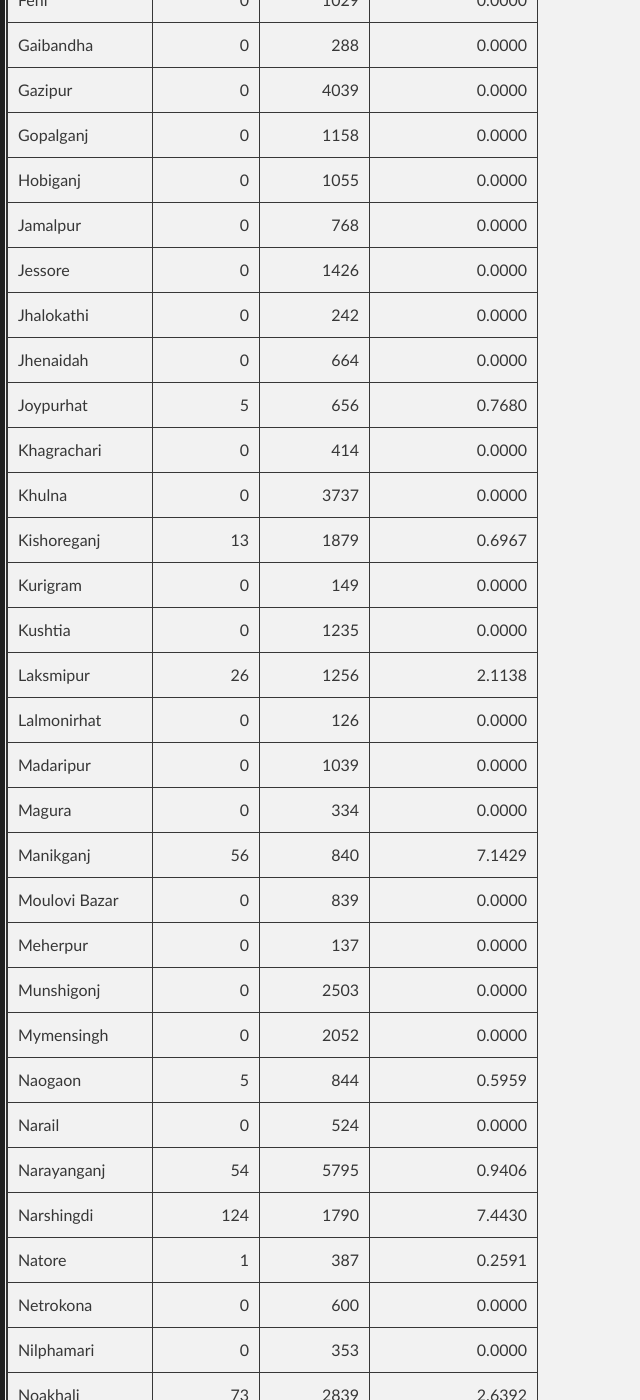
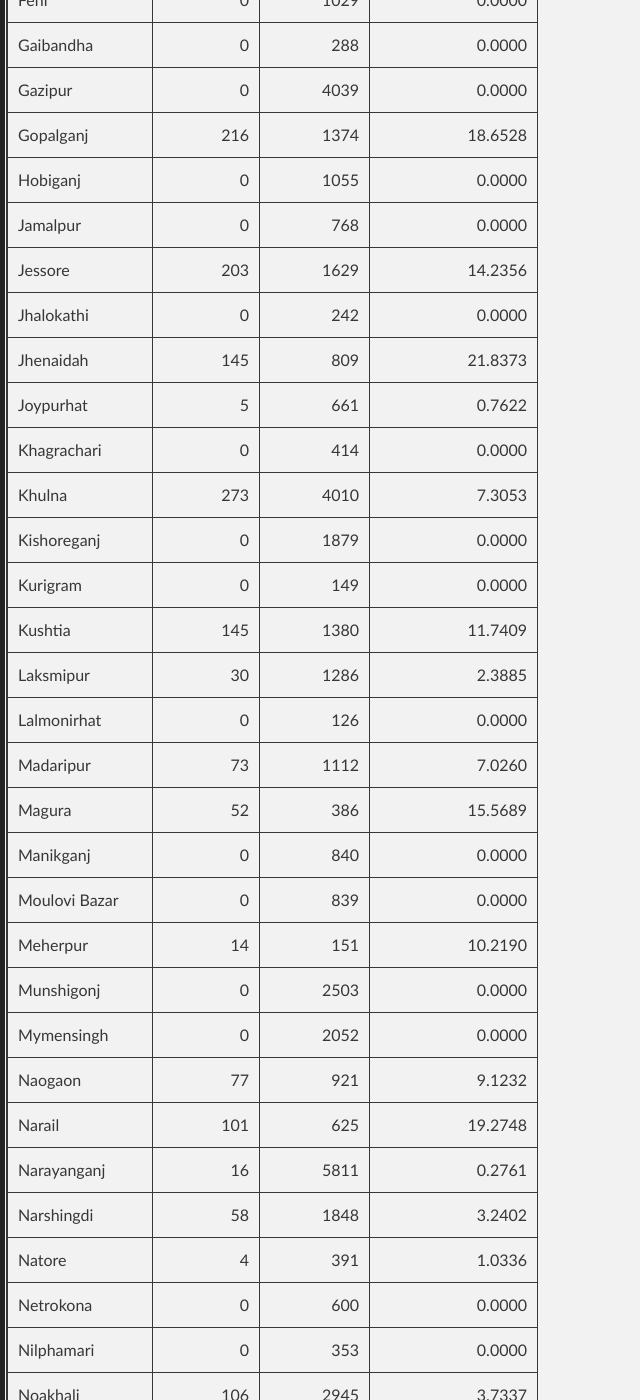
Before and after one commit to promitbasak/covid19bd, a Jekyll site: the page index.html, which Jekyll copies as it is, in a window 1280 px wide and 1400 px high, scrolled down 4931 px. Shown: the whole window, without its empty margins (0-640 px from the left). Built offline with Jekyll 4.4.1, drawn with Linux system fonts in a browser that asks for light colours; some of the changed text lies outside the part shown.

Commit message:
Update index.html

```diff
--- a/index.html
+++ b/index.html
@@ -67,21 +67,21 @@
 </tr></thead>
 <tbody>
 <tr>
-<td>2020-07-23</td>
-<td align="right">2856</td>
-<td align="right">50</td>
-<td align="right">2008</td>
-<td align="right">12398</td>
-<td align="right">216110</td>
-<td align="right">2801</td>
-<td align="right">119210</td>
-<td align="right">94099</td>
-<td align="right">1081682</td>
-<td align="right">1.2961</td>
-<td align="right">0.0235</td>
-<td align="right">19.9791</td>
-<td align="right">1200.6111</td>
-<td align="right">15.5611</td>
+<td>2020-07-26</td>
+<td align="right">2275</td>
+<td align="right">54</td>
+<td align="right">0</td>
+<td align="right">10078</td>
+<td align="right">223453</td>
+<td align="right">2928</td>
+<td align="right">122090</td>
+<td align="right">98435</td>
+<td align="right">1114233</td>
+<td align="right">1.3103</td>
+<td align="right">0.0240</td>
+<td align="right">20.0544</td>
+<td align="right">1241.4056</td>
+<td align="right">16.2667</td>
 </tr>
 </tbody>
 </table>
@@ -89,27 +89,27 @@
         <h3>Graphs:</h3>
         <div class="photo-album">
       <div>
-        <img src="https://raw.githubusercontent.com/promitbasak/Covid-19_bd_extended/master/assests/2020-07-23/Figure_1.png">
+        <img src="https://raw.githubusercontent.com/promitbasak/Covid-19_bd_extended/master/assests/2020-07-26/Figure_1.png">
         <h5>Overall Condition</h5>
       </div>
       <div>
-        <img src="https://raw.githubusercontent.com/promitbasak/Covid-19_bd_extended/master/assests/2020-07-23/Figure_2.png">
+        <img src="https://raw.githubusercontent.com/promitbasak/Covid-19_bd_extended/master/assests/2020-07-26/Figure_2.png">
         <h5>Total Cases</h5>
       </div>
       <div>
-        <img src="https://raw.githubusercontent.com/promitbasak/Covid-19_bd_extended/master/assests/2020-07-23/Figure_8.png">
+        <img src="https://raw.githubusercontent.com/promitbasak/Covid-19_bd_extended/master/assests/2020-07-26/Figure_8.png">
         <h5>Total Deaths</h5>
       </div>
       <div>
-        <img src="https://raw.githubusercontent.com/promitbasak/Covid-19_bd_extended/master/assests/2020-07-23/Figure_24.png">
+        <img src="https://raw.githubusercontent.com/promitbasak/Covid-19_bd_extended/master/assests/2020-07-26/Figure_24.png">
         <h5>District-wise Corona Map</h5>
       </div>
       <div>
-        <img src="https://raw.githubusercontent.com/promitbasak/Covid-19_bd_extended/master/assests/2020-07-23/Figure_20.png">
+        <img src="https://raw.githubusercontent.com/promitbasak/Covid-19_bd_extended/master/assests/2020-07-26/Figure_20.png">
         <h5>BD vs USA: Cases</h5>
       </div>
       <div>
-        <img src="https://raw.githubusercontent.com/promitbasak/Covid-19_bd_extended/master/assests/2020-07-23/Figure_21.png">
+        <img src="https://raw.githubusercontent.com/promitbasak/Covid-19_bd_extended/master/assests/2020-07-26/Figure_21.png">
         <h5>BD vs USA: Deaths</h5>
       </div>
     </div>
@@ -126,9 +126,9 @@
 </tr></thead>
 <tbody><tr>
 <td>Bagerhat</td>
-<td align="right">0</td>
-<td align="right">433</td>
-<td align="right">0.0000</td>
+<td align="right">108</td>
+<td align="right">541</td>
+<td align="right">24.9423</td>
 </tr>
 <tr>
 <td>Bandarban</td>
@@ -150,15 +150,15 @@
 </tr>
 <tr>
 <td>Bhola</td>
-<td align="right">0</td>
-<td align="right">471</td>
-<td align="right">0.0000</td>
+<td align="right">16</td>
+<td align="right">487</td>
+<td align="right">3.3970</td>
 </tr>
 <tr>
 <td>Bogura</td>
-<td align="right">84</td>
-<td align="right">4311</td>
-<td align="right">1.9872</td>
+<td align="right">194</td>
+<td align="right">4505</td>
+<td align="right">4.5001</td>
 </tr>
 <tr>
 <td>B. Baria</td>
@@ -168,32 +168,32 @@
 </tr>
 <tr>
 <td>Chandpur</td>
-<td align="right">81</td>
-<td align="right">1570</td>
-<td align="right">5.4399</td>
+<td align="right">62</td>
+<td align="right">1632</td>
+<td align="right">3.9490</td>
 </tr>
 <tr>
 <td>Chapainawabganj</td>
-<td align="right">0</td>
-<td align="right">318</td>
-<td align="right">0.0000</td>
+<td align="right">98</td>
+<td align="right">416</td>
+<td align="right">30.8176</td>
 </tr>
 <tr>
 <td>Chattogram</td>
 <td align="right">0</td>
-<td align="right">12927</td>
+<td align="right">13503</td>
 <td align="right">0.0000</td>
 </tr>
 <tr>
 <td>Chuadanga</td>
-<td align="right">0</td>
-<td align="right">446</td>
-<td align="right">0.0000</td>
+<td align="right">65</td>
+<td align="right">511</td>
+<td align="right">14.5740</td>
 </tr>
 <tr>
 <td>Cox&#39;s bazar</td>
 <td align="right">0</td>
-<td align="right">3112</td>
+<td align="right">3158</td>
 <td align="right">0.0000</td>
 </tr>
 <tr>
@@ -204,9 +204,9 @@
 </tr>
 <tr>
 <td>Dhaka</td>
-<td align="right">10025</td>
-<td align="right">52110</td>
-<td align="right">23.8208</td>
+<td align="right">68</td>
+<td align="right">52178</td>
+<td align="right">0.1305</td>
 </tr>
 <tr>
 <td>Dinajpur</td>
@@ -216,9 +216,9 @@
 </tr>
 <tr>
 <td>Faridpur</td>
-<td align="right">0</td>
-<td align="right">3593</td>
-<td align="right">0.0000</td>
+<td align="right">830</td>
+<td align="right">4423</td>
+<td align="right">23.1005</td>
 </tr>
 <tr>
 <td>Feni</td>
@@ -240,9 +240,9 @@
 </tr>
 <tr>
 <td>Gopalganj</td>
-<td align="right">0</td>
-<td align="right">1158</td>
-<td align="right">0.0000</td>
+<td align="right">216</td>
+<td align="right">1374</td>
+<td align="right">18.6528</td>
 </tr>
 <tr>
 <td>Hobiganj</td>
@@ -258,9 +258,9 @@
 </tr>
 <tr>
 <td>Jessore</td>
-<td align="right">0</td>
-<td align="right">1426</td>
-<td align="right">0.0000</td>
+<td align="right">203</td>
+<td align="right">1629</td>
+<td align="right">14.2356</td>
 </tr>
 <tr>
 <td>Jhalokathi</td>
@@ -270,15 +270,15 @@
 </tr>
 <tr>
 <td>Jhenaidah</td>
-<td align="right">0</td>
-<td align="right">664</td>
-<td align="right">0.0000</td>
+<td align="right">145</td>
+<td align="right">809</td>
+<td align="right">21.8373</td>
 </tr>
 <tr>
 <td>Joypurhat</td>
 <td align="right">5</td>
-<td align="right">656</td>
-<td align="right">0.7680</td>
+<td align="right">661</td>
+<td align="right">0.7622</td>
 </tr>
 <tr>
 <td>Khagrachari</td>
@@ -288,15 +288,15 @@
 </tr>
 <tr>
 <td>Khulna</td>
-<td align="right">0</td>
-<td align="right">3737</td>
-<td align="right">0.0000</td>
+<td align="right">273</td>
+<td align="right">4010</td>
+<td align="right">7.3053</td>
 </tr>
 <tr>
 <td>Kishoreganj</td>
-<td align="right">13</td>
+<td align="right">0</td>
 <td align="right">1879</td>
-<td align="right">0.6967</td>
+<td align="right">0.0000</td>
 </tr>
 <tr>
 <td>Kurigram</td>
@@ -306,15 +306,15 @@
 </tr>
 <tr>
 <td>Kushtia</td>
-<td align="right">0</td>
-<td align="right">1235</td>
-<td align="right">0.0000</td>
+<td align="right">145</td>
+<td align="right">1380</td>
+<td align="right">11.7409</td>
 </tr>
 <tr>
 <td>Laksmipur</td>
-<td align="right">26</td>
-<td align="right">1256</td>
-<td align="right">2.1138</td>
+<td align="right">30</td>
+<td align="right">1286</td>
+<td align="right">2.3885</td>
 </tr>
 <tr>
 <td>Lalmonirhat</td>
@@ -324,21 +324,21 @@
 </tr>
 <tr>
 <td>Madaripur</td>
-<td align="right">0</td>
-<td align="right">1039</td>
-<td align="right">0.0000</td>
+<td align="right">73</td>
+<td align="right">1112</td>
+<td align="right">7.0260</td>
 </tr>
 <tr>
 <td>Magura</td>
-<td align="right">0</td>
-<td align="right">334</td>
-<td align="right">0.0000</td>
+<td align="right">52</td>
+<td align="right">386</td>
+<td align="right">15.5689</td>
 </tr>
 <tr>
 <td>Manikganj</td>
-<td align="right">56</td>
+<td align="right">0</td>
 <td align="right">840</td>
-<td align="right">7.1429</td>
+<td align="right">0.0000</td>
 </tr>
 <tr>
 <td>Moulovi Bazar</td>
@@ -348,9 +348,9 @@
 </tr>
 <tr>
 <td>Meherpur</td>
-<td align="right">0</td>
-<td align="right">137</td>
-<td align="right">0.0000</td>
+<td align="right">14</td>
+<td align="right">151</td>
+<td align="right">10.2190</td>
 </tr>
 <tr>
 <td>Munshigonj</td>
@@ -366,33 +366,33 @@
 </tr>
 <tr>
 <td>Naogaon</td>
-<td align="right">5</td>
-<td align="right">844</td>
-<td align="right">0.5959</td>
+<td align="right">77</td>
+<td align="right">921</td>
+<td align="right">9.1232</td>
 </tr>
 <tr>
 <td>Narail</td>
-<td align="right">0</td>
-<td align="right">524</td>
-<td align="right">0.0000</td>
+<td align="right">101</td>
+<td align="right">625</td>
+<td align="right">19.2748</td>
 </tr>
 <tr>
 <td>Narayanganj</td>
-<td align="right">54</td>
-<td align="right">5795</td>
-<td align="right">0.9406</td>
+<td align="right">16</td>
+<td align="right">5811</td>
+<td align="right">0.2761</td>
 </tr>
 <tr>
 <td>Narshingdi</td>
-<td align="right">124</td>
-<td align="right">1790</td>
-<td align="right">7.4430</td>
+<td align="right">58</td>
+<td align="right">1848</td>
+<td align="right">3.2402</td>
 </tr>
 <tr>
 <td>Natore</td>
-<td align="right">1</td>
-<td align="right">387</td>
-<td align="right">0.2591</td>
+<td align="right">4</td>
+<td align="right">391</td>
+<td align="right">1.0336</td>
 </tr>
 <tr>
 <td>Netrokona</td>
@@ -408,15 +408,15 @@
 </tr>
 <tr>
 <td>Noakhali</td>
-<td align="right">73</td>
-<td align="right">2839</td>
-<td align="right">2.6392</td>
+<td align="right">106</td>
+<td align="right">2945</td>
+<td align="right">3.7337</td>
 </tr>
 <tr>
 <td>Pabna</td>
-<td align="right">31</td>
-<td align="right">724</td>
-<td align="right">4.4733</td>
+<td align="right">98</td>
+<td align="right">822</td>
+<td align="right">13.5359</td>
 </tr>
 <tr>
 <td>Panchagar</td>
@@ -426,9 +426,9 @@
 </tr>
 <tr>
 <td>Patuakhali</td>
-<td align="right">0</td>
-<td align="right">893</td>
-<td align="right">0.0000</td>
+<td align="right">12</td>
+<td align="right">905</td>
+<td align="right">1.3438</td>
 </tr>
 <tr>
 <td>Pirojpur</td>
@@ -438,9 +438,9 @@
 </tr>
 <tr>
 <td>Rajbari</td>
-<td align="right">0</td>
-<td align="right">814</td>
-<td align="right">0.0000</td>
+<td align="right">257</td>
+<td align="right">1071</td>
+<td align="right">31.5725</td>
 </tr>
 <tr>
 <td>Rajshahi</td>
@@ -462,15 +462,15 @@
 </tr>
 <tr>
 <td>Satkhira</td>
-<td align="right">0</td>
-<td align="right">547</td>
-<td align="right">0.0000</td>
+<td align="right">106</td>
+<td align="right">653</td>
+<td align="right">19.3784</td>
 </tr>
 <tr>
 <td>Shariatpur</td>
-<td align="right">0</td>
-<td align="right">843</td>
-<td align="right">0.0000</td>
+<td align="right">148</td>
+<td align="right">991</td>
+<td align="right">17.5563</td>
 </tr>
 <tr>
 <td>Sherpur</td>
@@ -480,9 +480,9 @@
 </tr>
 <tr>
 <td>Sirajganj</td>
-<td align="right">97</td>
-<td align="right">1180</td>
-<td align="right">8.9566</td>
+<td align="right">91</td>
+<td align="right">1271</td>
+<td align="right">7.7119</td>
 </tr>
 <tr>
 <td>Sunamganj</td>
@@ -492,15 +492,15 @@
 </tr>
 <tr>
 <td>Sylhet</td>
-<td align="right">287</td>
+<td align="right">0</td>
 <td align="right">3787</td>
-<td align="right">8.2000</td>
+<td align="right">0.0000</td>
 </tr>
 <tr>
 <td>Tangail</td>
-<td align="right">46</td>
-<td align="right">1271</td>
-<td align="right">3.7551</td>
+<td align="right">132</td>
+<td align="right">1403</td>
+<td align="right">10.3855</td>
 </tr>
 <tr>
 <td>Thakurgaon</td>
@@ -2880,6 +2880,57 @@
 <td align="right">1200.6111</td>
 <td align="right">15.5611</td>
 </tr>
+<tr>
+<td>2020-07-24</td>
+<td align="right">2548</td>
+<td align="right">35</td>
+<td align="right">1766</td>
+<td align="right">12027</td>
+<td align="right">218658</td>
+<td align="right">2836</td>
+<td align="right">120976</td>
+<td align="right">94846</td>
+<td align="right">1093709</td>
+<td align="right">1.2970</td>
+<td align="right">0.0234</td>
+<td align="right">19.9923</td>
+<td align="right">1214.7667</td>
+<td align="right">15.7556</td>
+</tr>
+<tr>
+<td>2020-07-25</td>
+<td align="right">2520</td>
+<td align="right">38</td>
+<td align="right">1114</td>
+<td align="right">10446</td>
+<td align="right">221178</td>
+<td align="right">2874</td>
+<td align="right">122090</td>
+<td align="right">96214</td>
+<td align="right">1104155</td>
+<td align="right">1.2994</td>
+<td align="right">0.0235</td>
+<td align="right">20.0314</td>
+<td align="right">1228.7667</td>
+<td align="right">15.9667</td>
+</tr>
+<tr>
+<td>2020-07-26</td>
+<td align="right">2275</td>
+<td align="right">54</td>
+<td align="right">0</td>
+<td align="right">10078</td>
+<td align="right">223453</td>
+<td align="right">2928</td>
+<td align="right">122090</td>
+<td align="right">98435</td>
+<td align="right">1114233</td>
+<td align="right">1.3103</td>
+<td align="right">0.0240</td>
+<td align="right">20.0544</td>
+<td align="right">1241.4056</td>
+<td align="right">16.2667</td>
+</tr>
 </tbody></table>
 
 
```
Also changed, not shown: other parts of index.html (+1 -1 lines).
